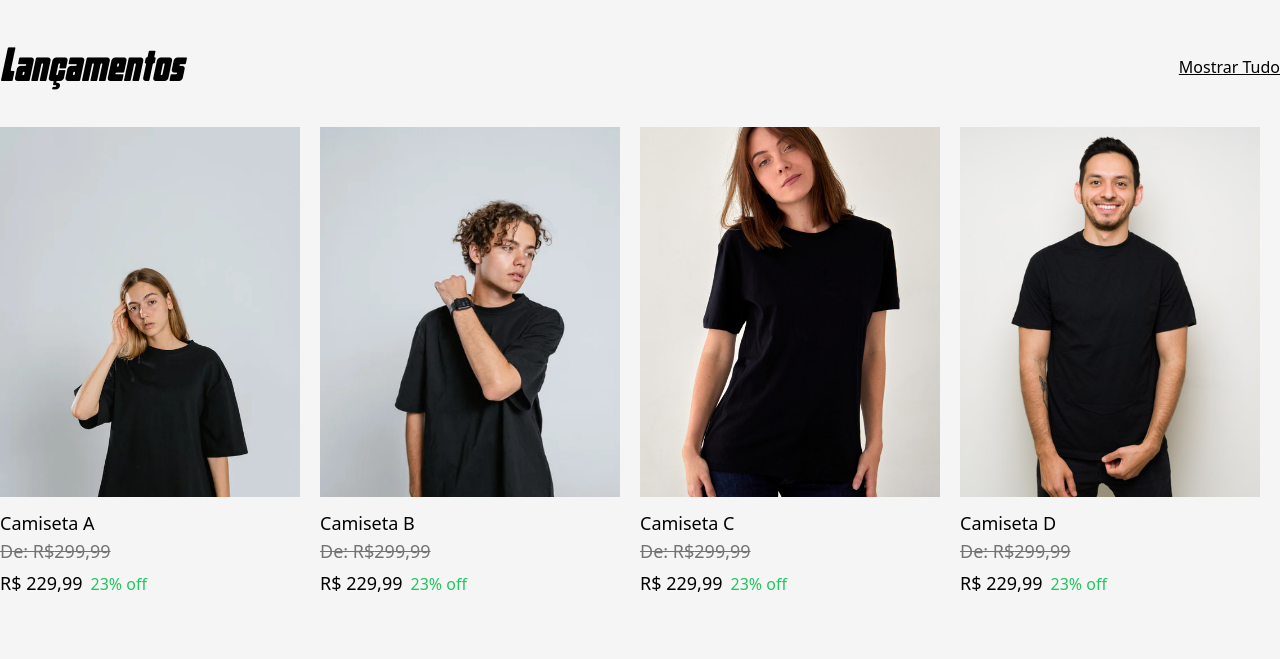
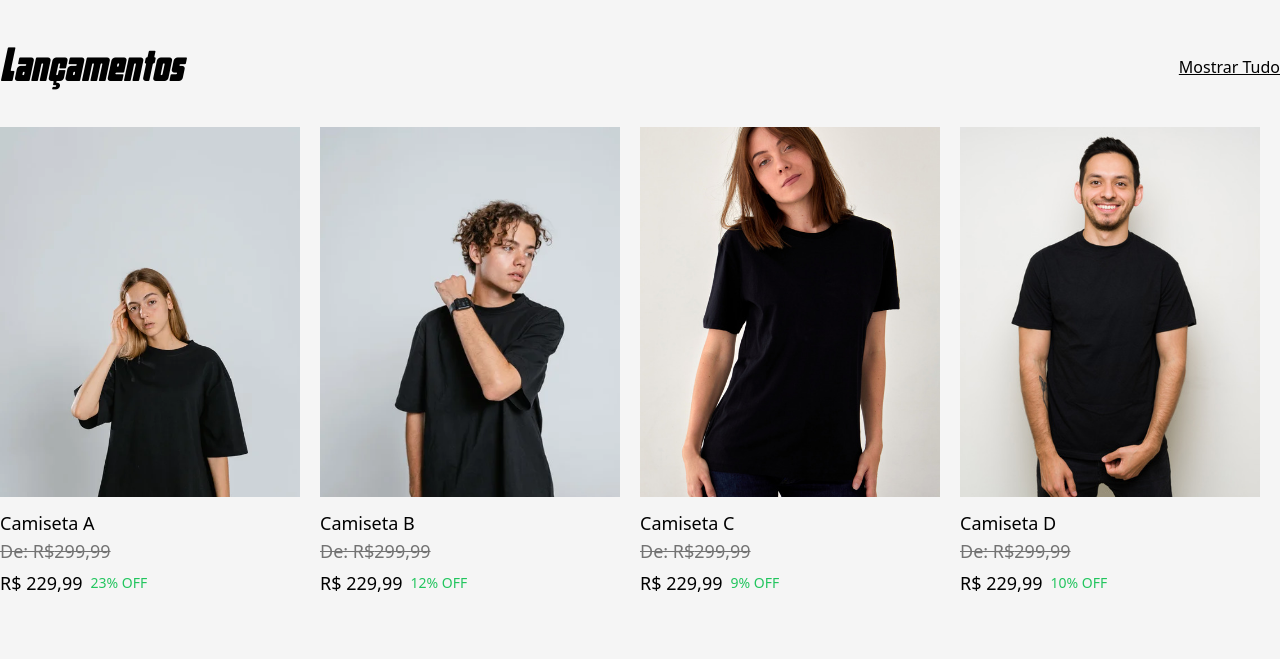
Before and after one commit to medellinoriginalcompany/front-end, a React (Vite) app: page / in a window 1280 px wide. Shown: the part 840-1499 px from the top of the page. Built offline with nearby package versions, Linux system fonts and the light colour scheme; no server answers.

Commit message:
Refactor component produto com desconto

```diff
--- a/src/components/home/Cards/DiscountProductCard.tsx
+++ b/src/components/home/Cards/DiscountProductCard.tsx
@@ -1,42 +1,37 @@
 import { Link } from 'react-router-dom'
 
-
-import { Component } from 'react'
+// import hearticon from '/icons/heart.svg'
 
 type Props = {
   model: string,
   title: string,
   oldPrice: string,
   newPrice: string,
+  percentage: number,
 }
 
-type State = {}
-
-class DiscountProductCard extends Component<Props, State> {
-  state = {}
-
-  render() {
+const DiscountProductCard = (props: Props) => {
   return (
-      <Link to='/'>
-        <img src={this.props.model} alt="Modelo" className='lg:w-[300px] lg:h-[370px] 2xl:min-w-[350px] 2xl:h-[450px] object-cover' />
+    <Link to='/' className='relative'>
+      <img src={props.model} alt="Modelo" className='lg:w-[300px] lg:h-[370px] 2xl:min-w-[350px] 2xl:h-[450px] object-cover hover:brightness-75 transition-all' />
+      {/* <img src={hearticon} alt="" className='absolute top-0 right-0 mx-2 my-2 '/> */}
       <div className='py-3 text-lg'>
         <p>
-            {this.props.title}
+          {props.title}
         </p>
         <div className='space-y-1'>
           <p className='text-neutral-500 line-through'>
             De: R$
-              <span>{this.props.oldPrice}</span>
+            <span>{props.oldPrice}</span>
           </p>
-            <div className='space-x-2'>
-              <span>R$ {this.props.newPrice}</span>
-              <span className='text-green-500 text-base'>23% off</span>
+          <div className='space-x-2 items-center flex'>
+            <span>R$ {props.newPrice}</span>
+            <span className='rounded font-medium text-green-500 text-sm'>{props.percentage}% OFF</span>
           </div>
         </div>
       </div>
     </Link>
   )
 }
-}
 
 export default DiscountProductCard
```
Lines whose indentation alone changed are shown as unchanged.
